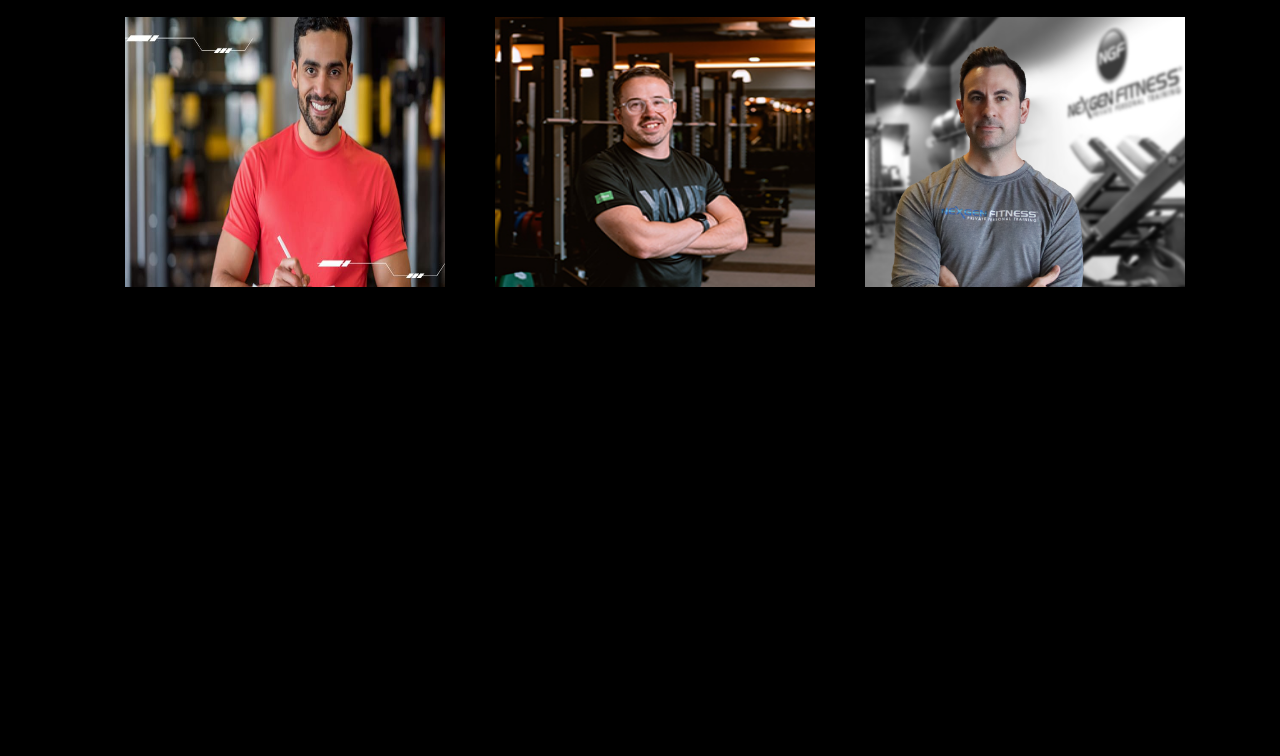
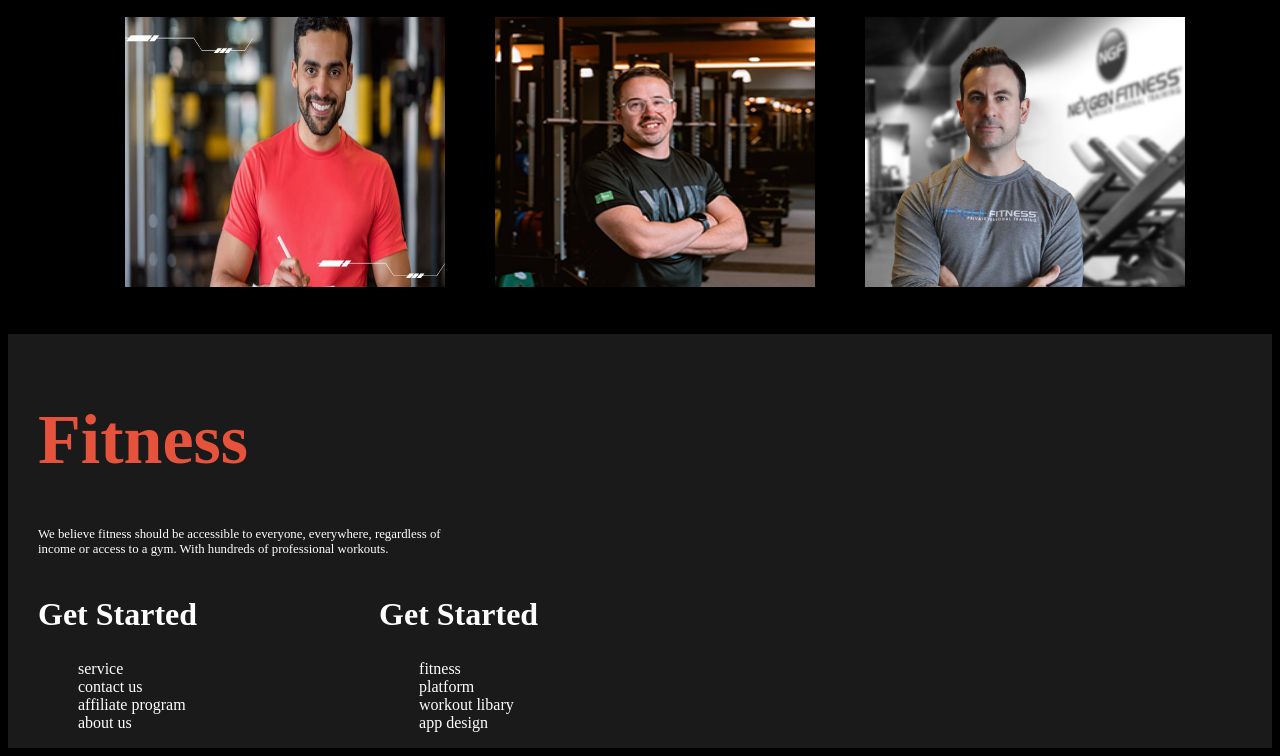
Before and after one commit to mdhasibseo/assingment-2, a plain HTML site: page index.html in a window 1280 px wide. Shown: the part 3019-3775 px from the top of the page. Before the commit the page ends 3314 px from the top, so only its background shows below. Drawn offline with Linux system fonts and the light colour scheme.

Commit message:
final design added by me

```diff
--- a/index.html
+++ b/index.html
@@ -153,7 +153,29 @@
 
 
     </main>
-    <footer>
+    <footer class="footer">
+        <h1 class="footer-header last">Fitness</h1>
+        <p class="footer-pra last">We believe fitness should be accessible to everyone, everywhere, regardless of income or access to a gym. With hundreds of professional workouts.</p>
+        <div class="display-flex footer-container">
+            <div class="last">
+                <h2 class="footer-sub-header">Get Started</h2>
+                <ul class="footer-ul">
+                    <li>service</li>
+                    <li>contact us</li>
+                    <li>affiliate program</li>
+                    <li>about us</li>
+                </ul>
+            </div>
+            <div class="last">
+                <h2 class="footer-sub-header">Get Started</h2>
+                <ul class="footer-ul">
+                    <li>fitness</li>
+                    <li>platform</li>
+                    <li>workout libary</li>
+                    <li>app design</li>
+                </ul>
+            </div>
+        </div>
 
     </footer>
 
--- a/style.css
+++ b/style.css
@@ -198,6 +198,32 @@ td, th {
     text-align: center;
    margin: 50px;
 }
+.footer-container{
+    justify-content: start;
+    gap: 152px;
+}
+.footer-header{
+    padding-top:66px ;
+  font-size: 4.375rem;
+  color:#E6533C ;
+}
+.footer-pra{
+    font-size: 0.8rem;
+    max-width: 443px;
+}
+.footer-sub-header{
+    font-size: 2rem;
+}
+.footer-ul{
+    font-size: 1rem;
+    list-style: none;
+}
+.footer{
+    background-color: rgba(255, 255, 255, 0.1);
+}
+.last{
+    padding-left: 30px;
+}
 @media screen and (max-width:576px) {
     .navber{
         padding-left: 5px;
@@ -303,4 +329,11 @@ td, th {
     width: 275px;
     margin-bottom: -5px;
 }
+.grid{
+    display: grid;
+    grid-template-columns: repeat(1,0.01fr);
+    gap:10px ;
+  margin-left: -20px;
+
 }
+}
```
